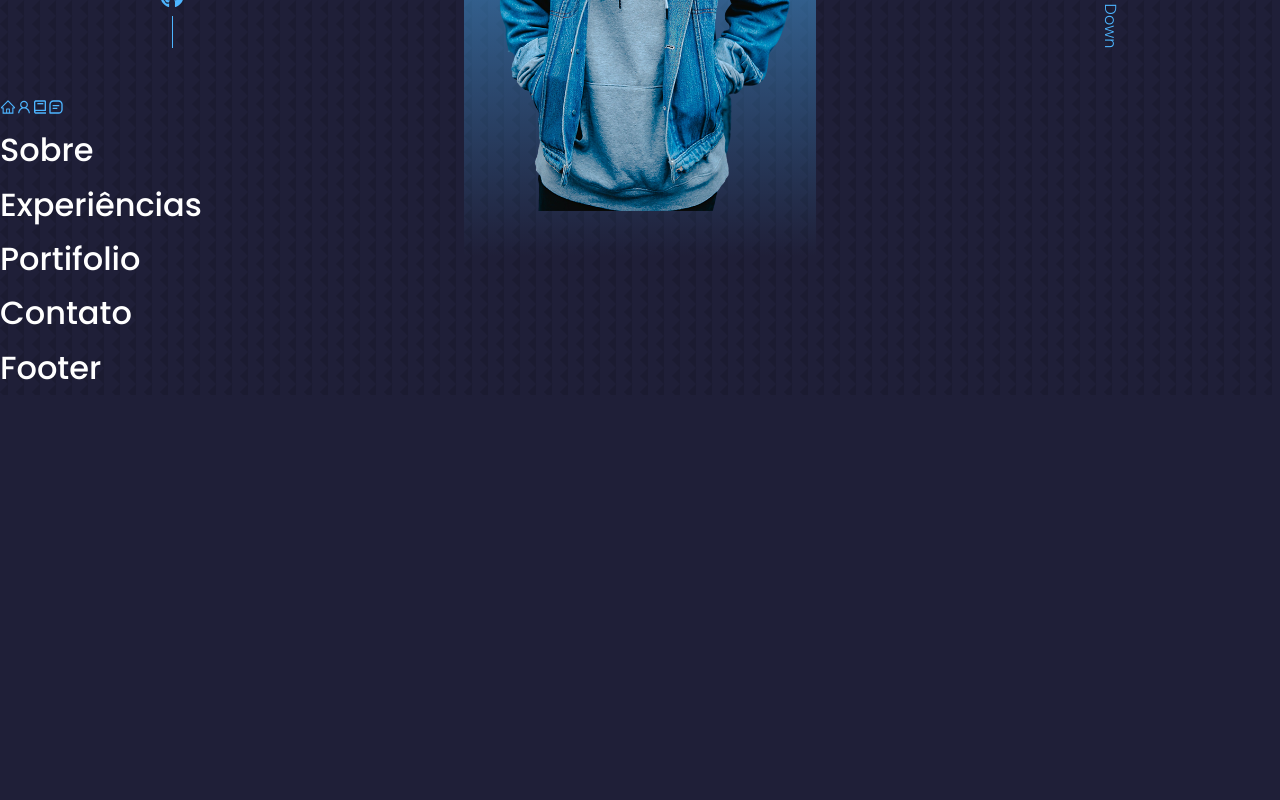
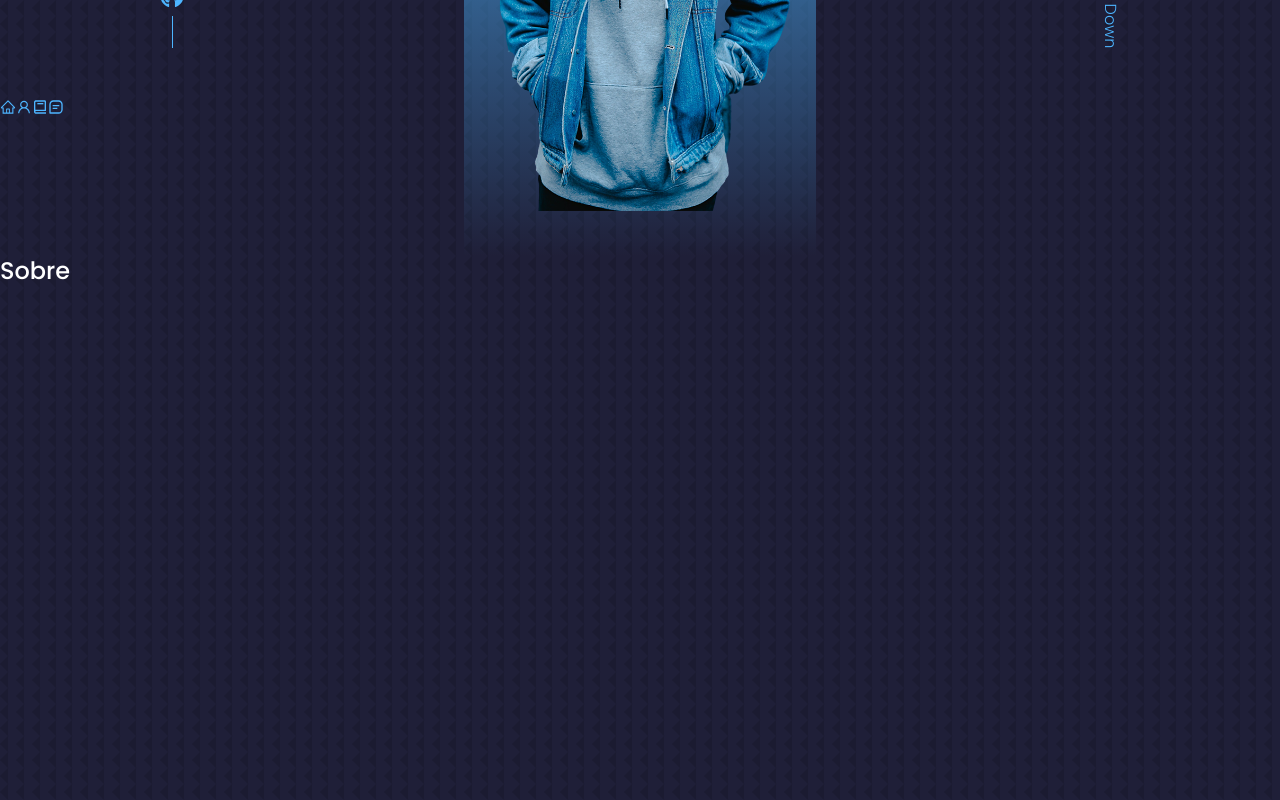
Before and after one commit to rafavmaciel/Portifolio, a React (Create React App) app: page / in a window 1280 px wide. Shown: the part 800-1600 px from the top of the page. Before the commit the page ends 1195 px from the top, so only its background shows below. Built offline with nearby package versions, Linux system fonts and the light colour scheme.

Commit message:
referenciando cada section na nav

```diff
--- a/src/components/about/About.jsx
+++ b/src/components/about/About.jsx
@@ -2,6 +2,9 @@ import './about.css'
 
 export default function About() {
     return(
-        <h1>Sobre</h1>
+        <section id='about'>
+
+            <h1>Sobre</h1>
+        </section>
     )
 }
--- a/src/components/contact/Contact.jsx
+++ b/src/components/contact/Contact.jsx
@@ -2,6 +2,8 @@ import './contact.css'
 
 export default function Contact() {
     return(
-        <h1>Contato</h1>
+        <section id='contact'>
+            <h1>Contato</h1>
+        </section>
     )
 }
--- a/src/components/experience/Experience.jsx
+++ b/src/components/experience/Experience.jsx
@@ -2,6 +2,8 @@ import './experience.css'
 
 export default function Experience(){
     return(
-        <h1> Experiências</h1>
+        <section id='experience'>
+            <h1> Experiências</h1>
+        </section>
     )
 }
--- a/src/components/nav/Nav.jsx
+++ b/src/components/nav/Nav.jsx
@@ -7,9 +7,9 @@ export default function Nav(){
     return(
         <nav>
             <a href="#"><AiOutlineHome/></a>
-            <a href="#abaut"><AiOutlineUser/></a>
+            <a href="#about"><AiOutlineUser/></a>
             <a href="#experience"><BiBook/></a>
-            <a href="#"><BiMessageSquareDetail/></a>
+            <a href="#contact"><BiMessageSquareDetail/></a>
         </nav>
     )
 }
--- a/src/components/portifolio/Portifolio.jsx
+++ b/src/components/portifolio/Portifolio.jsx
@@ -2,8 +2,10 @@ import './portifolio.css'
 
 export default function Portifolio(){
     return(
+        <section id='portifolio'>
         <h1>
             Portifolio
         </h1>
+        </section>
     )
 }
--- a/src/index.css
+++ b/src/index.css
@@ -55,6 +55,7 @@ h1,h2,h3,h4,h5 {
 
 section{
   margin-top: 8rem;
+  height: 100vh;
 }
 
 section > h2, section >h5 {
@@ -89,6 +90,7 @@ a:hover {
   border-radius: 0.4rem;
   cursor: pointer;
   border: 1px solid var(--color-primary);
+  /* duração e tipo do efeito de transição */
   transition: var(--transition);
 
 }
```
